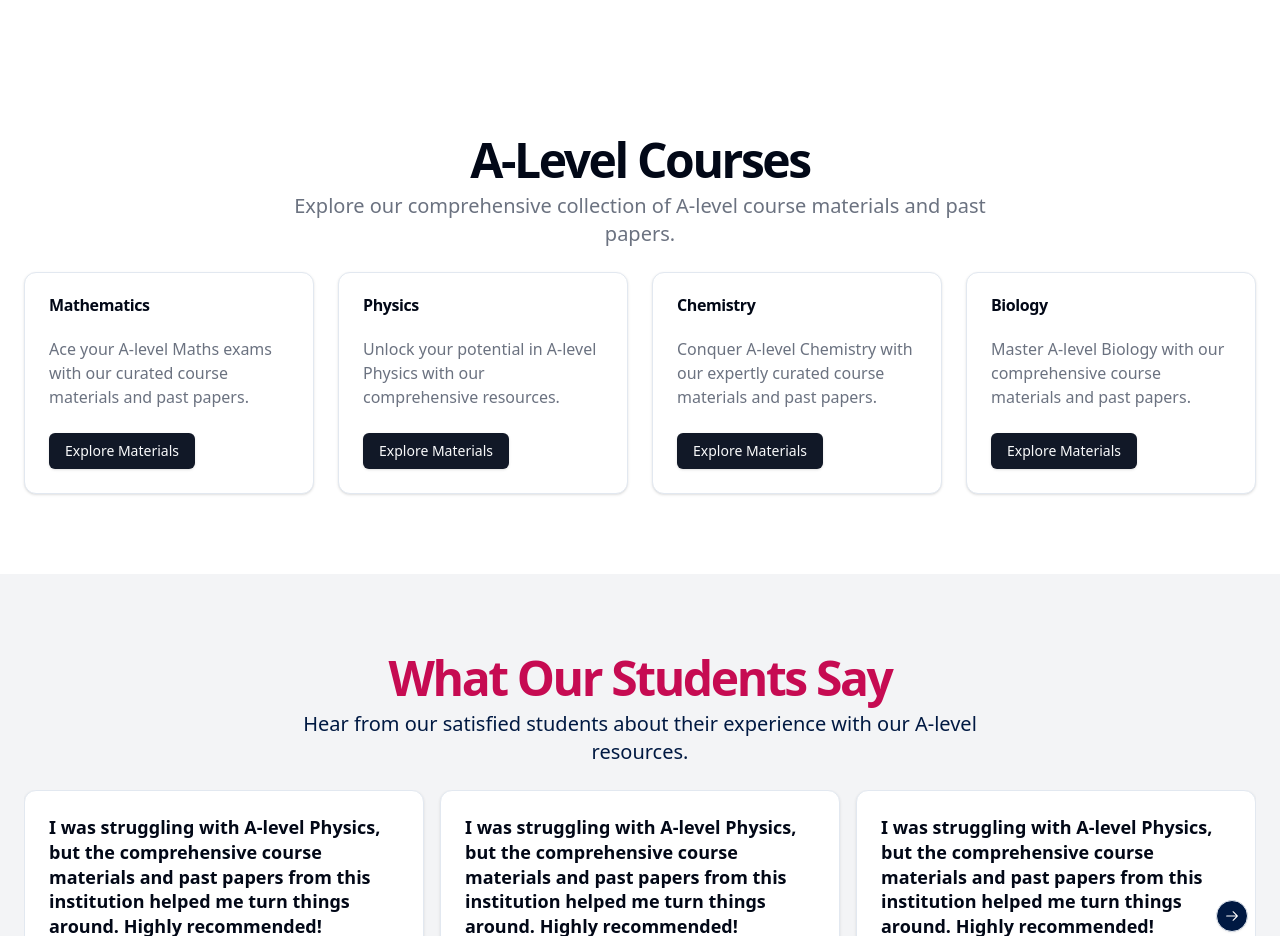
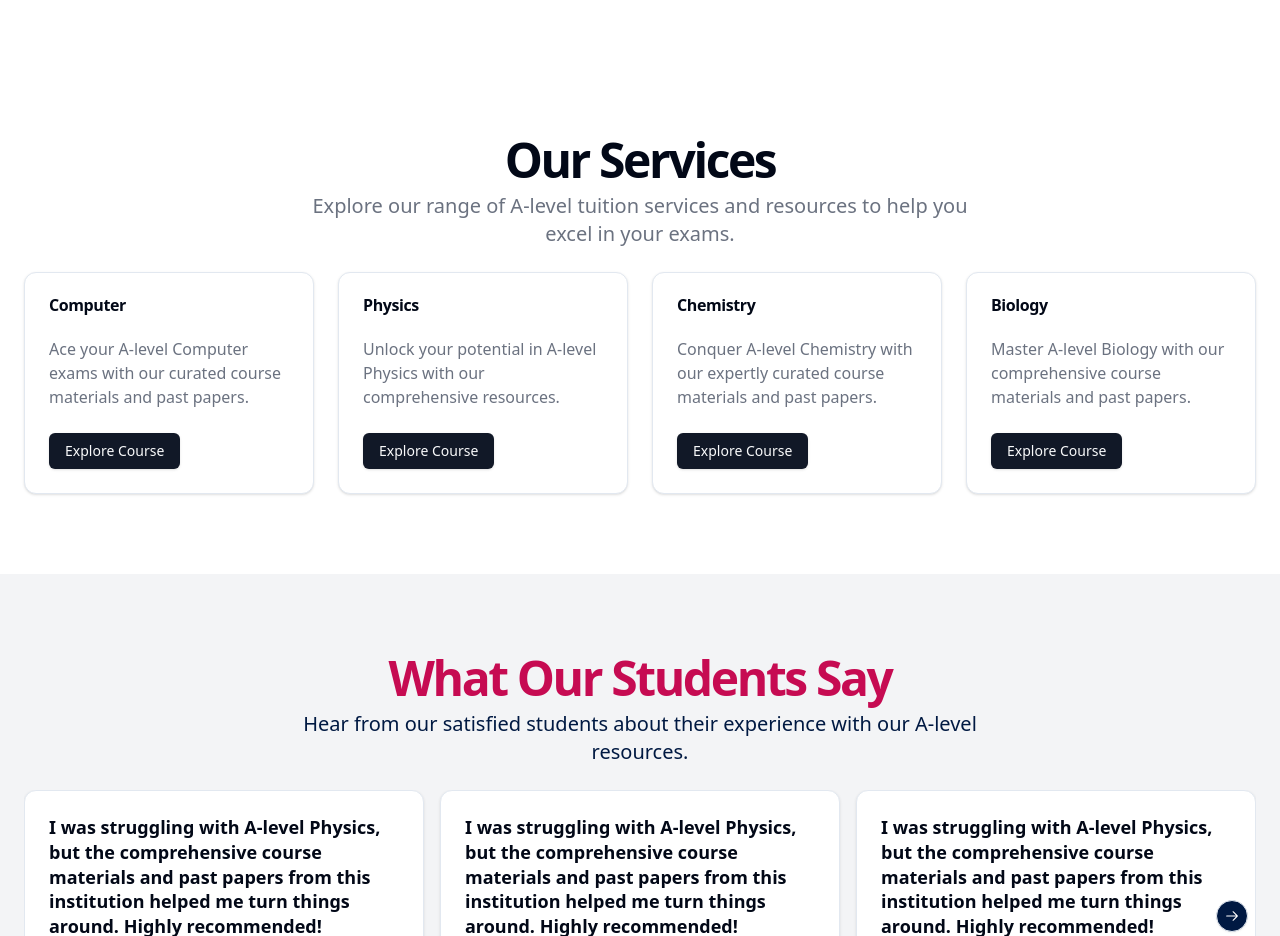
Before and after one commit to aayush-dhakal-max/e2a, a Next.js app: page / in a window 1280 px wide. Shown: the part 1000-1936 px from the top of the page. Built offline with nearby package versions, Linux system fonts and the light colour scheme.

Commit message:
our services text content changed

```diff
--- a/src/app/page.tsx
+++ b/src/app/page.tsx
@@ -22,19 +22,19 @@ export default function Component() {
         <div className="container px-4 md:px-6">
           <div className="space-y-6">
             <div className="space-y-2 text-center">
-              <h2 className="text-3xl font-bold tracking-tighter sm:text-4xl md:text-5xl">A-Level Courses</h2>
+              <h2 className="text-3xl font-bold tracking-tighter sm:text-4xl md:text-5xl">Our Services</h2>
               <p className="max-w-[700px] mx-auto text-gray-500 md:text-xl dark:text-gray-400">
-                Explore our comprehensive collection of A-level course materials and past papers.
+                Explore our range of A-level tuition services and resources to help you excel in your exams.
               </p>
             </div>
             <div className="grid gap-6 sm:grid-cols-2 md:grid-cols-3 lg:grid-cols-4">
               <Card>
                 <CardHeader>
-                  <CardTitle>Mathematics</CardTitle>
+                  <CardTitle>Computer</CardTitle>
                 </CardHeader>
                 <CardContent>
                   <p className="text-gray-500 dark:text-gray-400">
-                    Ace your A-level Maths exams with our curated course materials and past papers.
+                    Ace your A-level Computer exams with our curated course materials and past papers.
                   </p>
                 </CardContent>
                 <CardFooter>
@@ -42,7 +42,7 @@ export default function Component() {
                     className="inline-flex h-9 items-center justify-center rounded-md bg-gray-900 px-4 py-2 text-sm font-medium text-gray-50 shadow transition-colors hover:bg-gray-900/90 focus-visible:outline-none focus-visible:ring-1 focus-visible:ring-gray-950 disabled:pointer-events-none disabled:opacity-50 dark:bg-gray-50 dark:text-gray-900 dark:hover:bg-gray-50/90 dark:focus-visible:ring-gray-300"
                     href="#"
                   >
-                    Explore Materials
+                    Explore Course
                   </Link>
                 </CardFooter>
               </Card>
@@ -60,7 +60,7 @@ export default function Component() {
                     className="inline-flex h-9 items-center justify-center rounded-md bg-gray-900 px-4 py-2 text-sm font-medium text-gray-50 shadow transition-colors hover:bg-gray-900/90 focus-visible:outline-none focus-visible:ring-1 focus-visible:ring-gray-950 disabled:pointer-events-none disabled:opacity-50 dark:bg-gray-50 dark:text-gray-900 dark:hover:bg-gray-50/90 dark:focus-visible:ring-gray-300"
                     href="#"
                   >
-                    Explore Materials
+                    Explore Course
                   </Link>
                 </CardFooter>
               </Card>
@@ -78,7 +78,7 @@ export default function Component() {
                     className="inline-flex h-9 items-center justify-center rounded-md bg-gray-900 px-4 py-2 text-sm font-medium text-gray-50 shadow transition-colors hover:bg-gray-900/90 focus-visible:outline-none focus-visible:ring-1 focus-visible:ring-gray-950 disabled:pointer-events-none disabled:opacity-50 dark:bg-gray-50 dark:text-gray-900 dark:hover:bg-gray-50/90 dark:focus-visible:ring-gray-300"
                     href="#"
                   >
-                    Explore Materials
+                    Explore Course
                   </Link>
                 </CardFooter>
               </Card>
@@ -96,7 +96,7 @@ export default function Component() {
                     className="inline-flex h-9 items-center justify-center rounded-md bg-gray-900 px-4 py-2 text-sm font-medium text-gray-50 shadow transition-colors hover:bg-gray-900/90 focus-visible:outline-none focus-visible:ring-1 focus-visible:ring-gray-950 disabled:pointer-events-none disabled:opacity-50 dark:bg-gray-50 dark:text-gray-900 dark:hover:bg-gray-50/90 dark:focus-visible:ring-gray-300"
                     href="#"
                   >
-                    Explore Materials
+                    Explore Course
                   </Link>
                 </CardFooter>
               </Card>
```
